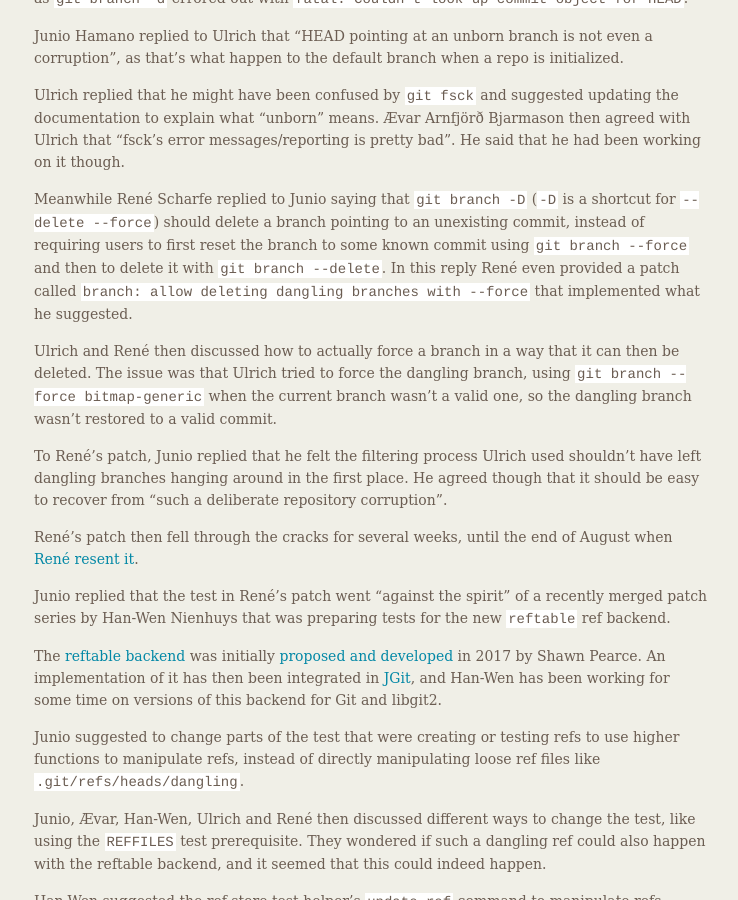
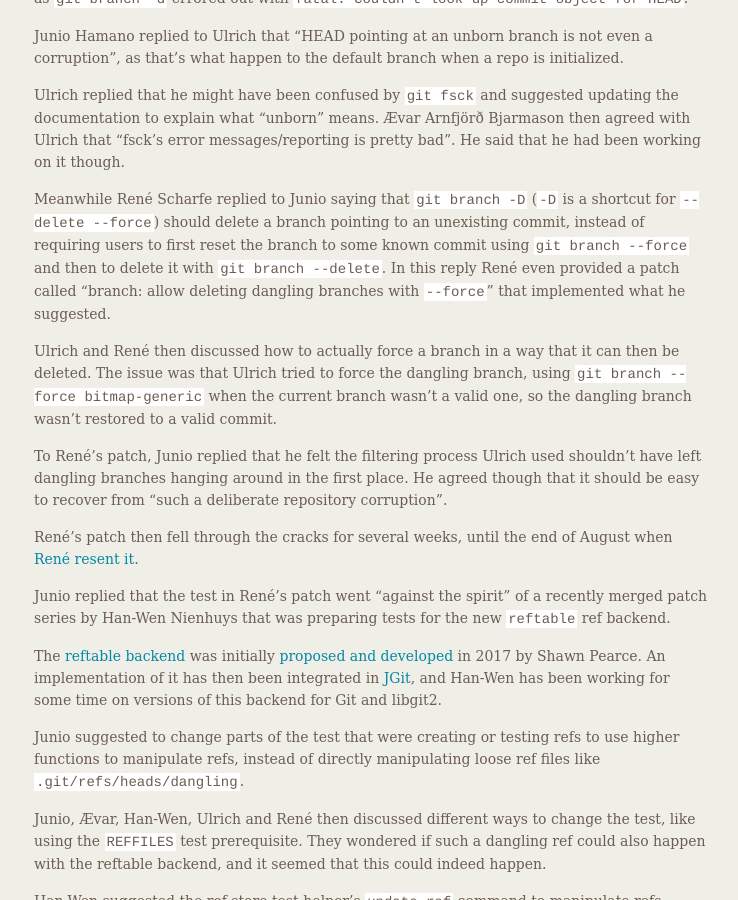
Before and after one commit to git/git.github.io, a Jekyll site: the page built from _posts/2021-09-30-edition-79.markdown, in a window 1280 px wide and 900 px high, scrolled down 763 px. Shown: the whole window, without its empty margins (400-1138 px from the left). Built offline with Jekyll 4.4.1, drawn with Linux system fonts in a browser that asks for light colours.

Commit message:
Fixed yet another tiny formatting typo.

```diff
--- a/_posts/2021-09-30-edition-79.markdown
+++ b/_posts/2021-09-30-edition-79.markdown
@@ -71,8 +71,8 @@ This edition covers what happened during the month of August 2021.
   pointing to an unexisting commit, instead of requiring users to
   first reset the branch to some known commit using
   `git branch --force` and then to delete it with `git branch --delete`.
-  In this reply René even provided a patch called `branch: allow deleting
-  dangling branches with --force` that implemented what he suggested.
+  In this reply René even provided a patch called "branch: allow deleting
+  dangling branches with `--force`" that implemented what he suggested.
 
   Ulrich and René then discussed how to actually force a branch in a way
   that it can then be deleted. The issue was that Ulrich tried to
```
